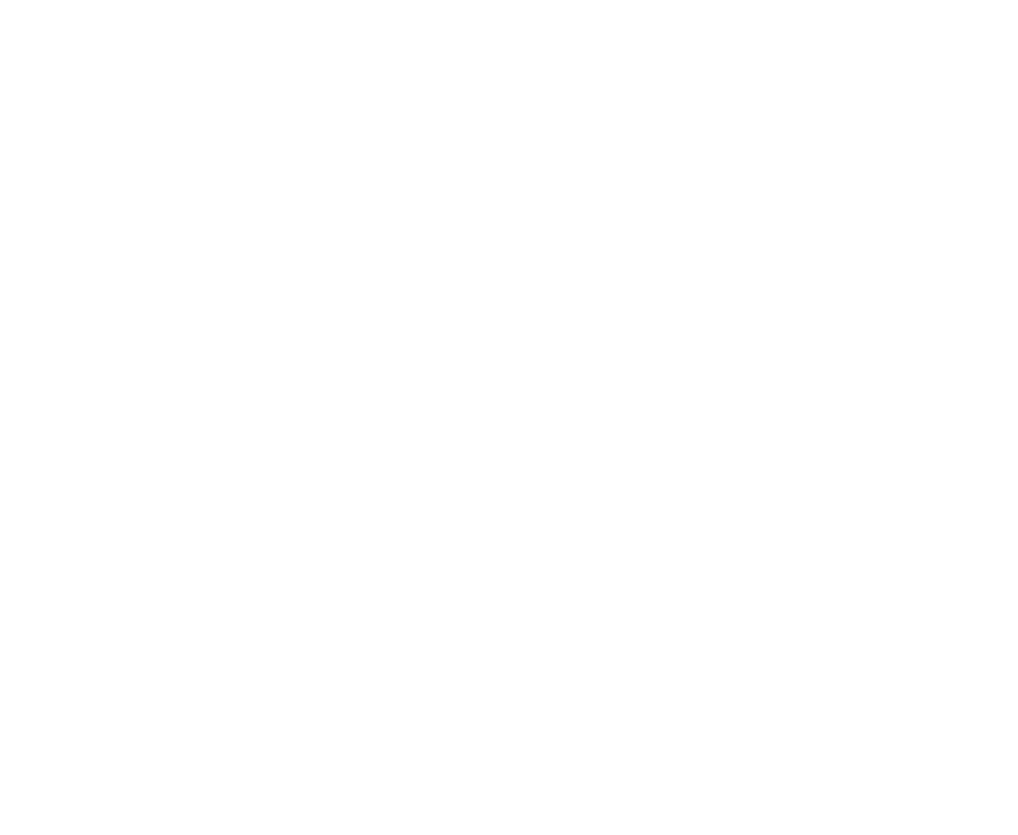
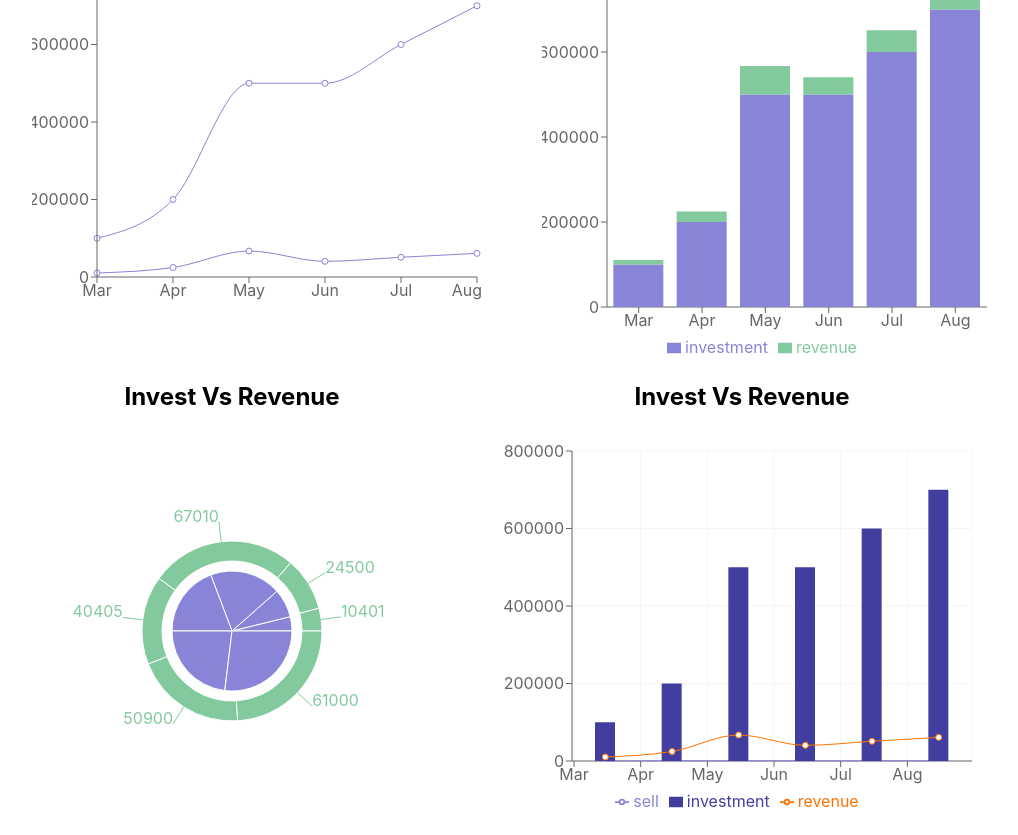
Before and after one commit to rabiul1399/Watch-Dynasty, a React (Create React App) app: page /dashboard in a window 1280 px wide. Before the commit this address had no page. Shown: the part 171-1006 px from the top of the page, without its empty margins (128-1146 px from the left). Before the commit the page ends 800 px from the top, so only its background shows below. Built offline with nearby package versions, Linux system fonts and the light colour scheme.

Commit message:
rechart project working

```diff
--- a/package.json
+++ b/package.json
@@ -13,6 +13,7 @@
     "react-dom": "^18.0.0",
     "react-router-dom": "^6.3.0",
     "react-scripts": "5.0.0",
+    "recharts": "^2.1.9",
     "web-vitals": "^2.1.4"
   },
   "scripts": {
--- /dev/null
+++ b/public/data.json
@@ -0,0 +1,44 @@
+[
+    {
+        "id":1,
+        "month": "Mar",
+        "investment": 100000,
+        "sell": 241,
+        "revenue": 10401
+    },
+    {
+        "id":2,
+        "month": "Apr",
+        "investment": 200000,
+        "sell": 423,
+        "revenue": 24500
+    },
+    {
+        "id":3,
+        "month": "May",
+        "investment": 500000,
+        "sell": 726,
+        "revenue": 67010
+    },
+    {
+        "id":4,
+        "month": "Jun",
+        "investment": 500000,
+        "sell": 529,
+        "revenue": 40405
+    },
+    {
+        "id":5,
+        "month": "Jul",
+        "investment": 600000,
+        "sell": 601,
+        "revenue": 50900
+    },
+    {
+        "id":6,
+        "month": "Aug",
+        "investment": 700000,
+        "sell": 670,
+        "revenue": 61000
+    }
+]
--- a/src/App.js
+++ b/src/App.js
@@ -1,5 +1,6 @@
 import { Route, Routes } from 'react-router-dom';
 import './App.css';
+import Dashboard from './components/Dashboard/Dashboard';
 import Header from './components/Header/Header';
 import NotFound from './components/NotFound/NotFound';
 import Product from './components/Product/Product';
@@ -13,6 +14,7 @@
         <Route path='/' element={<Product></Product>}></Route>
         <Route path='/home' element={<Product></Product>}></Route>
         <Route path='/reviews' element={<Reviews></Reviews>}></Route>
+        <Route path='dashboard' element={<Dashboard></Dashboard>}></Route>
         <Route path="*" element={<NotFound></NotFound>}></Route>
 
       </Routes>
--- /dev/null
+++ b/src/components/Dashboard/Dashboard.css
@@ -0,0 +1,10 @@
+
+.chart-container{
+  display: grid;
+  justify-content: center;
+}
+.chart{
+    display: flex;
+    gap: 60px;
+
+}
--- /dev/null
+++ b/src/components/Dashboard/Dashboard.js
@@ -0,0 +1,86 @@
+import React, { useEffect, useState } from 'react';
+import Rechart from '../Rechart/Rechart';
+import { Area, Bar, BarChart, CartesianGrid, ComposedChart, Legend, Line, LineChart, Pie, PieChart, ResponsiveContainer, Tooltip, XAxis, YAxis } from 'recharts';
+import './Dashboard.css';
+
+const Dashboard = () => {
+    const [data, setData] = useState([]);
+    useEffect(() => {
+        fetch('data.json')
+            .then(res => res.json())
+            .then(data => setData(data))
+    }, [])
+
+
+    return (
+        <div className='chart-container'>
+            <div className='chart'>
+                <div>
+                    <h2>Month Wise Sell</h2>
+                    <LineChart width={450} height={350} data={data} >
+                        <Line type="monotone" dataKey={'investment'} stroke="#8884d8" />
+                        <Line type="monotone" dataKey={'revenue'} stroke="#8884d8" />
+                        <XAxis dataKey="month" />
+                        <YAxis></YAxis>
+                        <Tooltip></Tooltip>
+                    </LineChart>
+                </div>
+                <div>
+                    <h2>Invest Vs Revenue</h2>
+                    <BarChart
+                        width={450}
+                        height={400}
+                        data={data}
+
+                    >
+                        <XAxis dataKey="month" />
+                        <YAxis />
+                        <Tooltip />
+                        <Legend />
+                        <Bar dataKey="investment" stackId="a" fill="#8884d8" />
+                        <Bar dataKey="revenue" stackId="a" fill="#82ca9d" />
+                    </BarChart>
+                </div>
+            </div>
+
+            <div className='chart'>
+                <div>
+                    <h2>Invest Vs Revenue</h2>
+                    <PieChart width={400} height={400}>
+                        <Pie data={data} dataKey="investment" cx="50%" cy="50%" outerRadius={60} fill="#8884d8" />
+                        <Pie data={data} dataKey="revenue" cx="50%" cy="50%" innerRadius={70} outerRadius={90} fill="#82ca9d" label />
+                        <Tooltip></Tooltip>
+                    </PieChart>
+                </div>
+                <div>
+                    <h2>Invest Vs Revenue</h2>
+
+                    <ComposedChart
+                        width={500}
+                        height={400}
+                        data={data}
+                        margin={{
+                            top: 20,
+                            right: 20,
+                            bottom: 20,
+                            left: 20,
+                        }}
+                    >
+                        <CartesianGrid stroke="#f5f5f5" />
+                        <XAxis dataKey="month" scale="band" />
+                        <YAxis />
+                        <Tooltip />
+                        <Legend />
+                        <Area type="monotone" dataKey="sell" fill="#8884d8" stroke="#8884d8" />
+                        <Bar dataKey="investment" barSize={20} fill="#413ea0" />
+                        <Line type="monotone" dataKey="revenue" stroke="#ff7300" />
+                    </ComposedChart>
+
+                </div>
+
+            </div>
+        </div>
+    );
+};
+
+export default Dashboard;
--- /dev/null
+++ b/src/components/Rechart/Rechart.js
@@ -0,0 +1,36 @@
+import React from 'react';
+import { Bar, BarChart, Legend, Line, LineChart, Tooltip, XAxis, YAxis } from 'recharts';
+import './Rechart.css';
+const Rechart = ({data}) => {
+     const {month,investment,sell,revenue}=data
+ console.log(data)
+    return (
+        <div>
+            <div className='chart'>
+           <div>
+               <h2>Month Wise Sell</h2>
+                <LineChart width={550} height={400} data={data} >
+
+                    <Line type="monotone" dataKey={'pv'} stroke="#8884d8" />
+                    <XAxis dataKey="month"></XAxis>
+                    <YAxis></YAxis>
+                    <Tooltip></Tooltip>
+                </LineChart>
+            </div>
+            <div>
+                <h2>Invest vs Revenue</h2>
+            <BarChart width={550} height={400} data={data}>
+          <Bar dataKey="pv" fill="#8884d8" />
+          <XAxis dataKey="name" />
+          <YAxis />
+
+          <Legend />
+          <Tooltip></Tooltip>
+        </BarChart>
+            </div>
+           </div>
+        </div>
+    );
+};
+
+export default Rechart;
```
Also changed, not shown: src/fakeData/data.json (added, +38 -0 lines), src/components/Rechart/Rechart.css (added), 1 other file (tests, documents, lock files or other folders).
